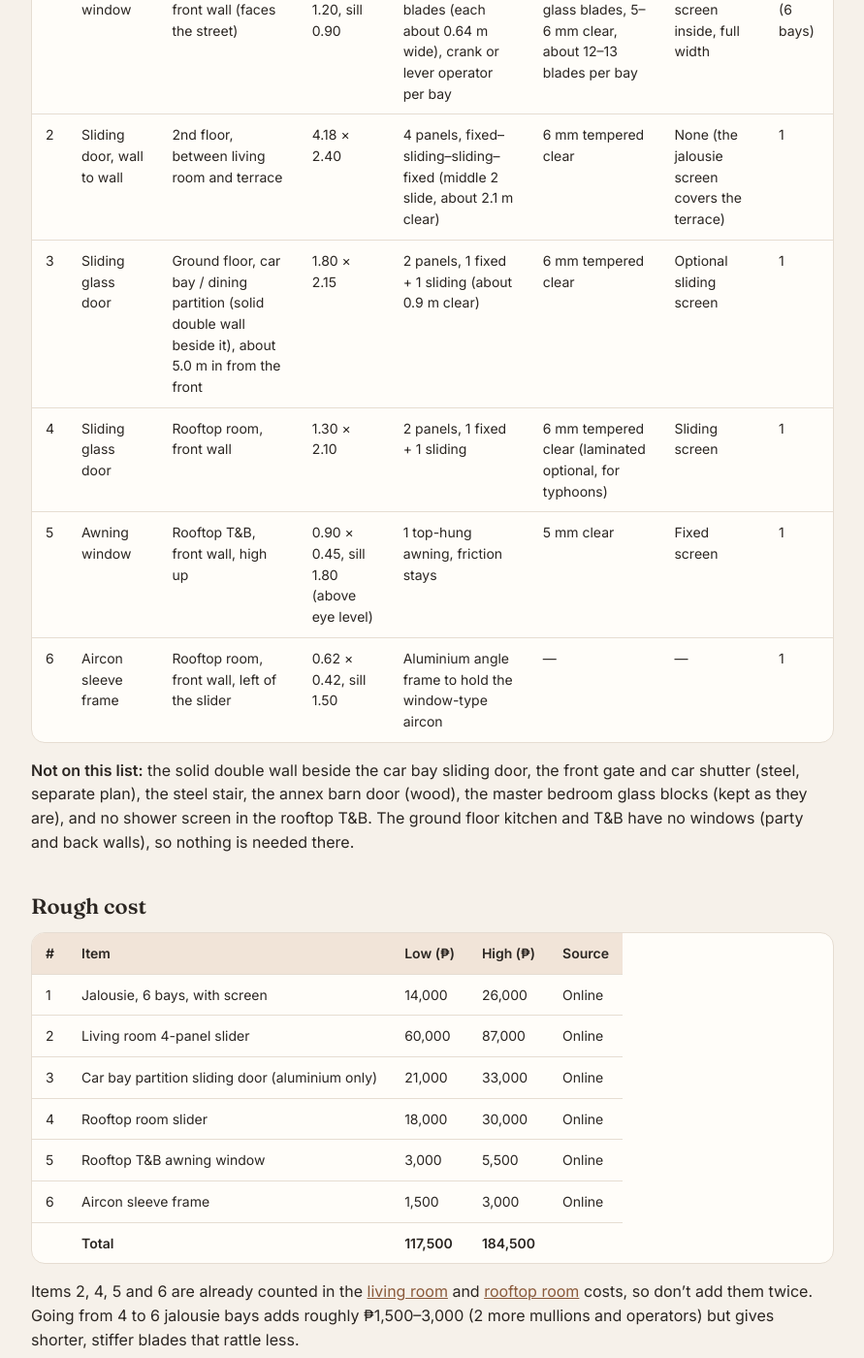
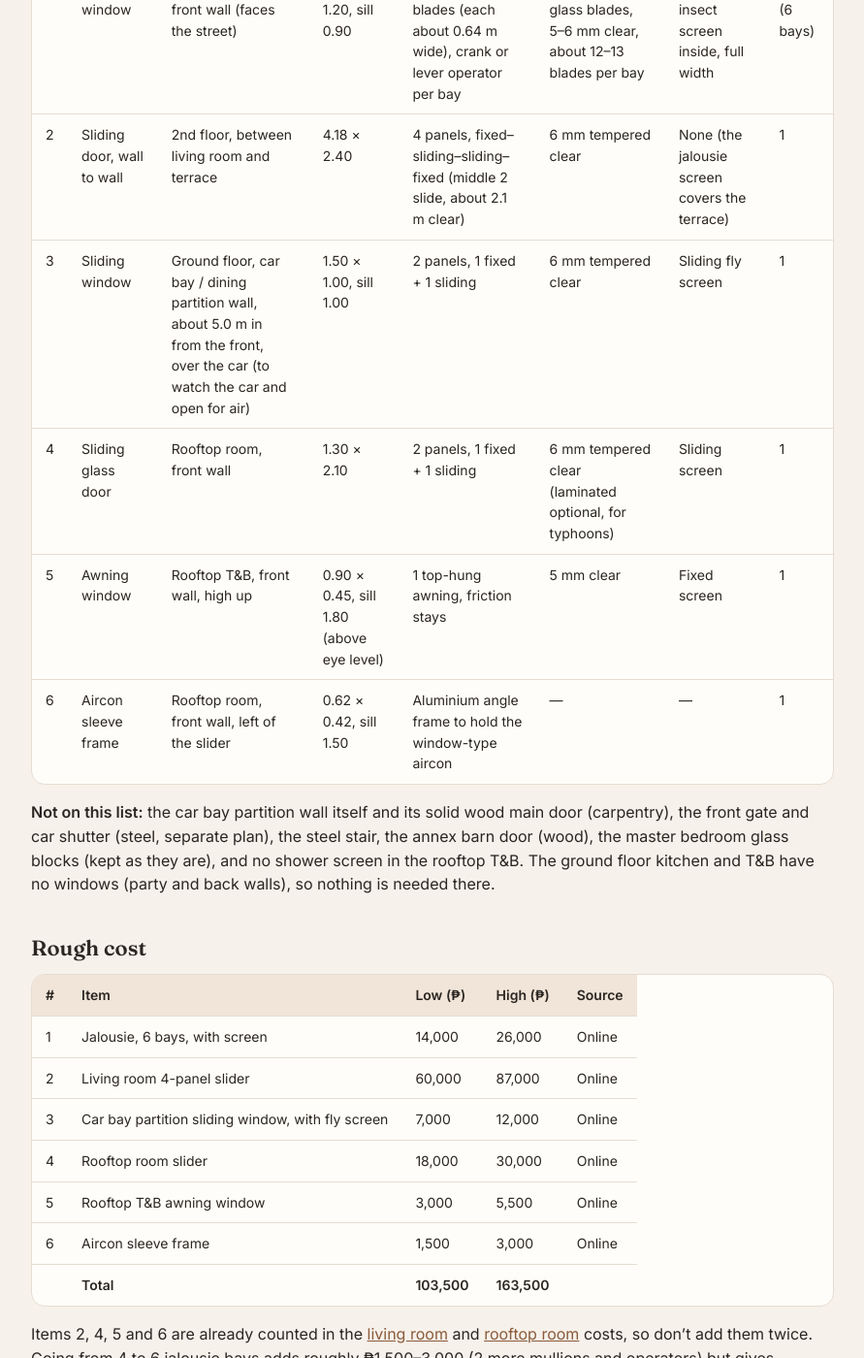
Before and after one commit to tatayotter/navarro-house, a Jekyll site: the page built from house/glass-aluminium.md, in a window 1280 px wide and 1400 px high, scrolled down 856 px. Shown: the whole window at 97% size, without its empty margins (194-1085 px from the left). Built offline with Jekyll 4.4.1, drawn with Linux system fonts in a browser that asks for light colours; some of the changed text lies outside the part shown.

Commit message:
Glass and aluminium: car bay partition slider replaced by a 1.5 x 1.0 m sliding window (wood door to carpentry); total 104k-164k
Co-Authored-By: Claude Opus 5.5 <noreply@anthropic.com>
Claude-Session: https://claude.ai/code/session_01RUWgCN3B6syMCYHFoiwrBa

```diff
--- a/house/glass-aluminium.md
+++ b/house/glass-aluminium.md
@@ -25,12 +25,12 @@ summary: Every glass and aluminium item in the renovation in one list, ready to
 |---|---|---|---|---|---|---|---|
 | 1 | Jalousie window | 2nd floor terrace, front wall (faces the street) | 3.83 × 1.20, sill 0.90 | **6 bays** of glass blades (each about 0.64 m wide), crank or lever operator per bay | 4″ (100 mm) glass blades, 5–6 mm clear, about 12–13 blades per bay | Fixed insect screen inside, full width | 1 set (6 bays) |
 | 2 | Sliding door, wall to wall | 2nd floor, between living room and terrace | 4.18 × 2.40 | 4 panels, fixed–sliding–sliding–fixed (middle 2 slide, about 2.1 m clear) | 6 mm tempered clear | None (the jalousie screen covers the terrace) | 1 |
-| 3 | Sliding glass door | Ground floor, car bay / dining partition (solid double wall beside it), about 5.0 m in from the front | 1.80 × 2.15 | 2 panels, 1 fixed + 1 sliding (about 0.9 m clear) | 6 mm tempered clear | Optional sliding screen | 1 |
+| 3 | Sliding window | Ground floor, car bay / dining partition wall, about 5.0 m in from the front, over the car (to watch the car and open for air) | 1.50 × 1.00, sill 1.00 | 2 panels, 1 fixed + 1 sliding | 6 mm tempered clear | Sliding fly screen | 1 |
 | 4 | Sliding glass door | Rooftop room, front wall | 1.30 × 2.10 | 2 panels, 1 fixed + 1 sliding | 6 mm tempered clear (laminated optional, for typhoons) | Sliding screen | 1 |
 | 5 | Awning window | Rooftop T&B, front wall, high up | 0.90 × 0.45, sill 1.80 (above eye level) | 1 top-hung awning, friction stays | 5 mm clear | Fixed screen | 1 |
 | 6 | Aircon sleeve frame | Rooftop room, front wall, left of the slider | 0.62 × 0.42, sill 1.50 | Aluminium angle frame to hold the window-type aircon | — | — | 1 |
 
-**Not on this list:** the solid double wall beside the car bay sliding door, the front gate and car shutter (steel, separate plan), the steel stair, the annex barn door (wood), the master bedroom glass blocks (kept as they are), and no shower screen in the rooftop T&B. The ground floor kitchen and T&B have no windows (party and back walls), so nothing is needed there.
+**Not on this list:** the car bay partition wall itself and its solid wood main door (carpentry), the front gate and car shutter (steel, separate plan), the steel stair, the annex barn door (wood), the master bedroom glass blocks (kept as they are), and no shower screen in the rooftop T&B. The ground floor kitchen and T&B have no windows (party and back walls), so nothing is needed there.
 
 ## Rough cost
 
@@ -38,11 +38,11 @@ summary: Every glass and aluminium item in the renovation in one list, ready to
 |---|---|---|---|---|
 | 1 | Jalousie, 6 bays, with screen | 14,000 | 26,000 | Online |
 | 2 | Living room 4-panel slider | 60,000 | 87,000 | Online |
-| 3 | Car bay partition sliding door (aluminium only) | 21,000 | 33,000 | Online |
+| 3 | Car bay partition sliding window, with fly screen | 7,000 | 12,000 | Online |
 | 4 | Rooftop room slider | 18,000 | 30,000 | Online |
 | 5 | Rooftop T&B awning window | 3,000 | 5,500 | Online |
 | 6 | Aircon sleeve frame | 1,500 | 3,000 | Online |
-| | **Total** | **117,500** | **184,500** | |
+| | **Total** | **103,500** | **163,500** | |
 
 Items 2, 4, 5 and 6 are already counted in the [living room](../rooms/living-room.html) and [rooftop room](../rooms/rooftop-room.html) costs, so don't add them twice. Going from 4 to 6 jalousie bays adds roughly ₱1,500–3,000 (2 more mullions and operators) but gives shorter, stiffer blades that rattle less.
 
@@ -55,11 +55,11 @@ General rule: measure each opening **after** it is finished (plastered, or the s
 - **Every opening:** measure width at the top, middle and bottom, and height at the left, middle and right. Use the smallest number. Measure both diagonals; if they differ by more than 1 cm, tell the supplier.
 - **1. Jalousie:** the existing terrace window opening (width, height, sill height from the terrace floor). Check if the old frame comes out and who removes it. Confirm the 6 bays divide the width evenly.
 - **2. Living slider:** only after the wall is widened and the new beam or lintel is in (engineer). Note the finished floor level (self-leveller + SPC) so the bottom track sits flush, and the ceiling height for the head track.
-- **3. Car bay door:** after the double wall beside it is built and plastered. Floor level on both sides, ceiling height (about 2.40 m), and the clearance to the wheel stop.
+- **3. Car bay window:** after the partition wall is built and plastered. Check the sill height lets you see the car from the dining side, and keep the window clear of the wood door frame and the water tank.
 - **4. Rooftop slider:** after the half wall and steel frame are built. Finished tile level, and a raised sill (5–10 cm) so rain doesn't blow in. Faces the open slab and typhoon wind: ask the supplier which series they'd use there.
 - **5. Awning window:** from the T&B floor to the sill (1.80 m) after the T&B floor is raised and tiled.
 - **6. Aircon sleeve:** buy the aircon first and use its sleeve size from the manual.
 
 ## Questions to settle
 
-- None open on glass. The car bay partition beside the door is a solid double wall, so only the 1.80 m sliding door is glass.
+- None open on glass. The car bay partition (changed 19 Nov) is a solid wall with a solid wood main door and this sliding window; the window size is a provisional fit, confirm it on site.
--- a/index.html
+++ b/index.html
@@ -133,7 +133,7 @@ footer a{color:var(--accent);font-weight:500}
     </a>
     <a class="card mini" href="house/glass-aluminium.html">
       <div class="ico"><svg viewBox="0 0 24 24" fill="none" stroke="currentColor" stroke-width="1.8" stroke-linejoin="round"><rect x="4" y="3" width="16" height="18" rx="1"/><path d="M12 3v18M4 12h16"/></svg></div>
-      <div class="card-txt"><h3>Glass and aluminium</h3><p>Window and door sizes for quotes: ₱118k–185k</p></div><span class="arrow">›</span>
+      <div class="card-txt"><h3>Glass and aluminium</h3><p>Window and door sizes for quotes: ₱104k–164k</p></div><span class="arrow">›</span>
     </a>
   </div>
 </section>
@@ -146,7 +146,7 @@ footer a{color:var(--accent);font-weight:500}
     <a class="st" href="rooms/rooftop-room.html"><span class="pill p-wait">Draft</span><div><b>Rooftop room</b><span class="d">Room with its own T&amp;B, queen bed and window AC. Walls: 1 m concrete half wall, then container-van steel outside and Hardiflex inside up to the roof. About ₱208k–348k (online estimate). Final site measurements coming.</span></div><span class="arrow">›</span></a>
     <div class="st"><span class="pill p-wait">Measuring</span><div><b>Front gate</b><span class="d">Roll-up car shutter plus a small door. Waiting on final measurements.</span></div></div>
     <a class="st" href="house/electrical-materials.html"><span class="pill p-wait">For checking</span><div><b>Electrical wiring</b><span class="d">Whole-house plan drafted: 20 ceiling lights, 32 outlets, 12 smart switch plates. Materials about ₱113k to ₱179k (online estimate). The electrician will check it.</span></div><span class="arrow">›</span></a>
-    <a class="st" href="house/glass-aluminium.html"><span class="pill p-wait">Measuring</span><div><b>Glass and aluminium</b><span class="d">All windows and sliding doors in one list for supplier quotes. Terrace jalousie now 6 bays. About ₱118k–185k (online estimate). Sizes to be measured on site.</span></div><span class="arrow">›</span></a>
+    <a class="st" href="house/glass-aluminium.html"><span class="pill p-wait">Measuring</span><div><b>Glass and aluminium</b><span class="d">All windows and sliding doors in one list for supplier quotes. Terrace jalousie now 6 bays. About ₱104k–164k (online estimate). Sizes to be measured on site.</span></div><span class="arrow">›</span></a>
     <a class="st" href="house/plumbing-materials.html"><span class="pill p-wait">Draft</span><div><b>Plumbing</b><span class="d">Decided: our own new septic tank under the car bay (the old one is shared with the neighbours). Kitchen and ground T&amp;B on city water; a tank and quiet auto-stop pump in the car bay feed the rooftop, hoses, and the ground floor during water schedules. Hose faucets on the terrace and rooftop. Materials about ₱93k–142k (online estimate).</span></div><span class="arrow">›</span></a>
     <a class="st" href="house/ceilings.html"><span class="pill p-done">Planned</span><div><b>Ceilings</b><span class="d">Decided: White Oak PVC ceiling panels in the bedroom, living room, kitchen and dining; gypsum on the terrace. About ₱69k–102k (online estimate). Panels on sale until 30 Nov.</span></div><span class="arrow">›</span></a>
     <a class="st" href="rooms/master-bedroom.html"><span class="pill p-done">Planned</span><div><b>Master bedroom</b><span class="d">Plan and costing done, about ₱167k with buffer (online estimate).</span></div><span class="arrow">›</span></a>
```
Also changed, not shown: other parts of house/glass-aluminium.md (+2 -2 lines), README.md.
